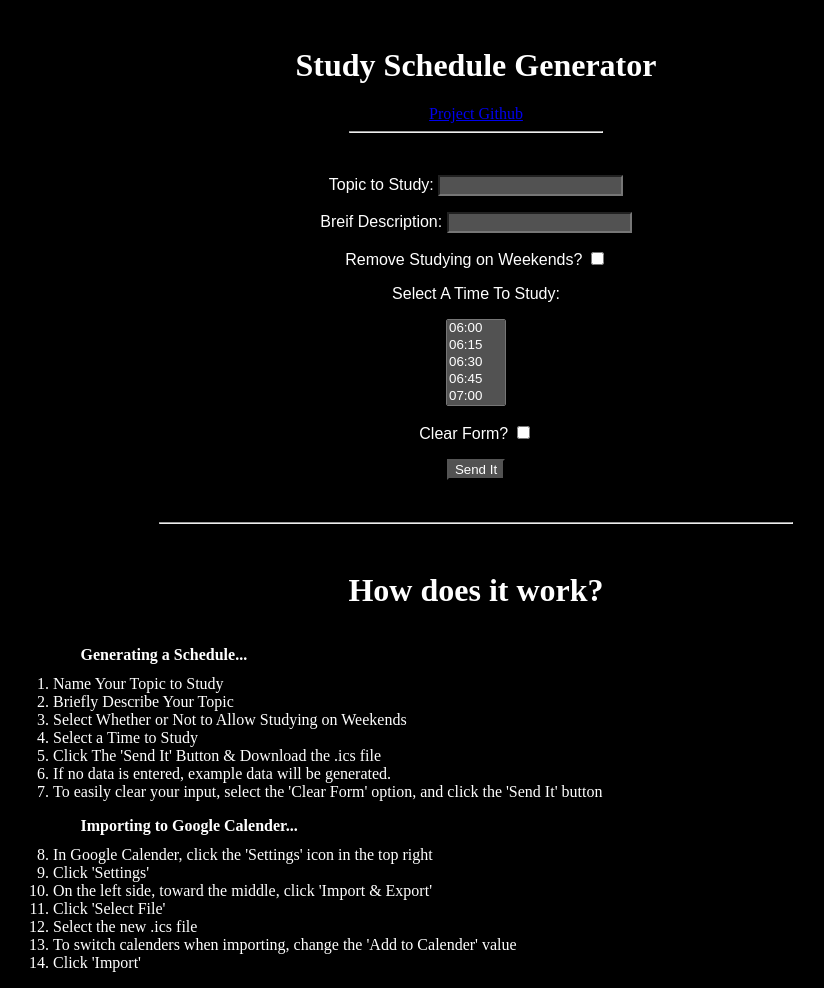
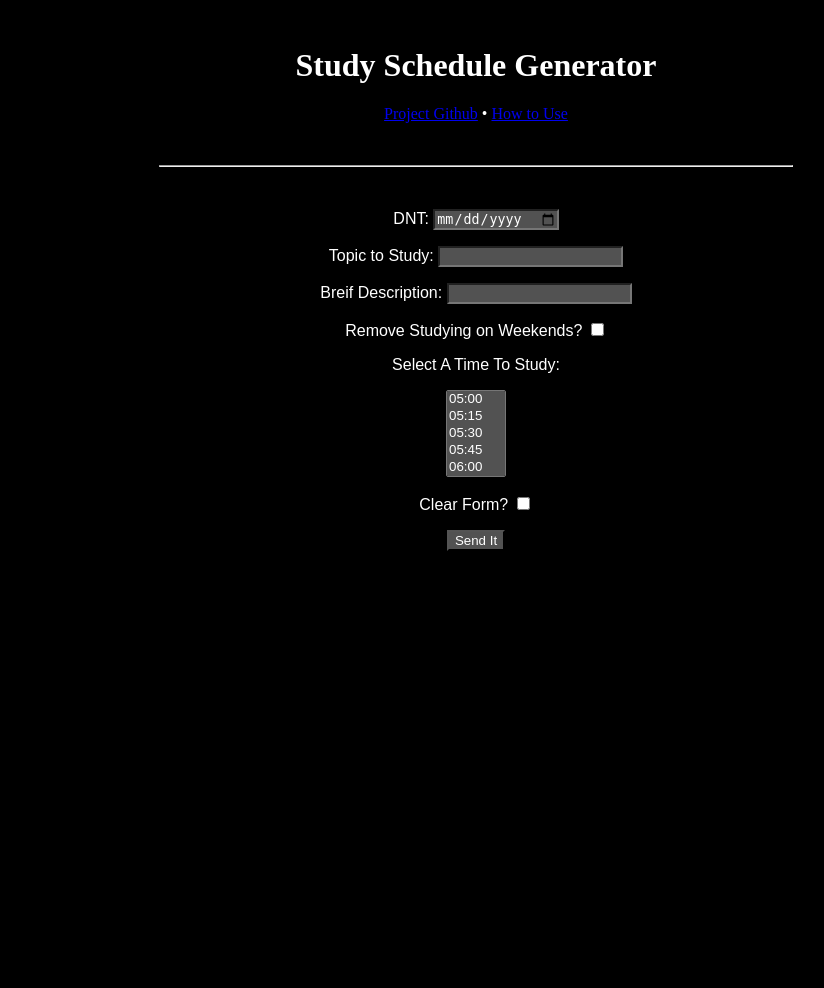
Before and after one commit to radix-arboris/ssg, a Flask app: page / in a window 1280 px wide. Shown: the whole page, without its empty margins (164-988 px from the left). After the commit the page ends 551 px from the top, so only its background shows below. Run offline with Flask 2, Linux system fonts and the light colour scheme.

Commit message:
add DNT feature, new look

```diff
--- a/ssg.py
+++ b/ssg.py
@@ -9,11 +9,16 @@ app = Flask(__name__)
 def schedule_home():
     return render_template('index.html')
 
+@app.route('/how2')
+def how2():
+    return render_template('how2.html')
+
 @app.route('/', methods=["POST"])
 def schedule_gen():
     if request.form.get("clear"):
         return redirect("/")
     else:
+        dnt = request.form.get("dnt")
         topic_name = request.form['topic']
         description = request.form['description']
         if request.form.get("rem_study_weekends"):
@@ -28,7 +33,7 @@ def schedule_gen():
             description = "Review of: "+topic_name
         if not request.form.get("rem_study_weekends"):
             rem_study_weekends = "no"
-        new_schedule = Generate_Schedule(topic_name, description, t2s, rem_study_weekends)
+        new_schedule = Generate_Schedule(dnt, topic_name, description, t2s, rem_study_weekends)
         @app.after_request
         def rem_file(response):
             if path.exists(new_schedule):
--- a/static/css/main.css
+++ b/static/css/main.css
@@ -28,6 +28,11 @@ body {
 }
 */
 
+#formativeform {
+    font-family: 'Poppins', sans-serif;
+    text-align: center;
+}
+
 #create {
     text-align: center;
 }
@@ -36,30 +41,29 @@ body {
     font-family: 'Times New Roman', Times, serif;
     font-weight: bold;
     text-align: center;
+    margin-bottom: 3%;
 }
 
-#how2 {
-    float: right;
+#how2c {
+    font-weight: bold;
     text-align: left;
-    margin-right: 40%;
-    margin-top: auto;
+    margin-left: 25%;
+    margin-top: 2%;
+    margin-bottom: 2%;
 }
 
-#formativeform {
-    font-family: 'Poppins', sans-serif;
+#how2b {
+    text-align: left;
+    margin-left: 30%;
+    margin-top: 2%;
+    margin-bottom: 2%;
+}
+
+#divider {
+    width: 50%;
     text-align: center;
 }
 
-#over1 {
-    font-weight: bold;
-    text-align: left;
-    margin-left: 5%;
-    margin-bottom: 2%;
+ol li {
+    padding: 0.5% 0.5%;
 }
-
-#over2 {
-    font-weight: bold;
-    text-align: left;
-    margin-left: 5%;
-    margin-bottom: 2%;
-}
--- a/templates/index.html
+++ b/templates/index.html
@@ -7,16 +7,21 @@
   <body>
     <div id="div-generator">
       <h1 id="maintitle">Study Schedule Generator</h1>
-      <a href="https://github.com/radix-arboris/ssg";>Project Github </a>
+      <p><a href="https://github.com/radix-arboris/ssg";>Project Github</a> • <a href="how2">How to Use</a> </p>
       <br />
-      <hr style="width: 20%;"/>
+      <hr id="divider"/>
       <br />
       <form method = "POST" id="formativeform">
+        <p>DNT: <input id = "dnt" type="date" name = "dnt" style="color: rgb(255, 255, 255); background-color : rgb(82, 82, 82);" /></p>
         <p>Topic to Study: <input type = "text" name = "topic" style="color: rgb(255, 255, 255); background-color : rgb(82, 82, 82);" /></p>
         <p>Breif Description: <input type = "text" name = "description" style="color: rgb(255, 255, 255); background-color : rgb(82, 82, 82);"/></p>
         <p>Remove Studying on Weekends? <input type="checkbox" name="rem_study_weekends" style="color: rgb(255, 255, 255); background-color : rgb(82, 82, 82);"/></p>
         <p>Select A Time To Study:</p>
         <p><select name="t2s" size=5 style="width:60px; color: rgb(255, 255, 255); background-color : rgb(82, 82, 82);">
+          <option value="050000">05:00</option>
+          <option value="051500">05:15</option>
+          <option value="053000">05:30</option>
+          <option value="054500">05:45</option>
           <option value="060000">06:00</option>
           <option value="061500">06:15</option>
           <option value="063000">06:30</option>
@@ -87,35 +92,5 @@
         <p><input type = "submit" value = "Send It" style="color: rgb(255, 255, 255); background-color : rgb(82, 82, 82);"/></p>
       </form>
     </div>
-    <br />
-    <hr style="width: 50%;"/>
-    <br />
-    <!--
-    <div>
-      <h2 id="abouttitle">About</h2>
-      <p id="about">This website serves as a tool to generate study schedules for importing to google calender.</p>
-    </div>
-    -->
-    <div>
-      <h1 id="how2title">How does it work?</h2>
-      <ol id="how2">
-        <p id="over1">Generating a Schedule...</p>
-        <li>Name Your Topic to Study</li>
-        <li>Briefly Describe Your Topic</li>
-        <li>Select Whether or Not to Allow Studying on Weekends</li>
-        <li>Select a Time to Study</li>
-        <li>Click The 'Send It' Button & Download the .ics file</li>
-        <li>If no data is entered, example data will be generated.</li>
-        <li>To easily clear your input, select the 'Clear Form' option, and click the 'Send It' button</li>
-        <p id="over1">Importing to Google Calender...</p>
-        <li>In Google Calender, click the 'Settings' icon in the top right</li>
-        <li>Click 'Settings'</li>
-        <li>On the left side, toward the middle, click 'Import & Export'</li>
-        <li>Click 'Select File'
-        <li>Select the new .ics file</li>
-        <li>To switch calenders when importing, change the 'Add to Calender' value</li>
-        <li>Click 'Import'</li>
-      </ol>
-    </div>
   </body>
 </html>
```
Also changed, not shown: core_generator.py (+37 -16 lines), templates/how2.html (added, +36 -0 lines).
